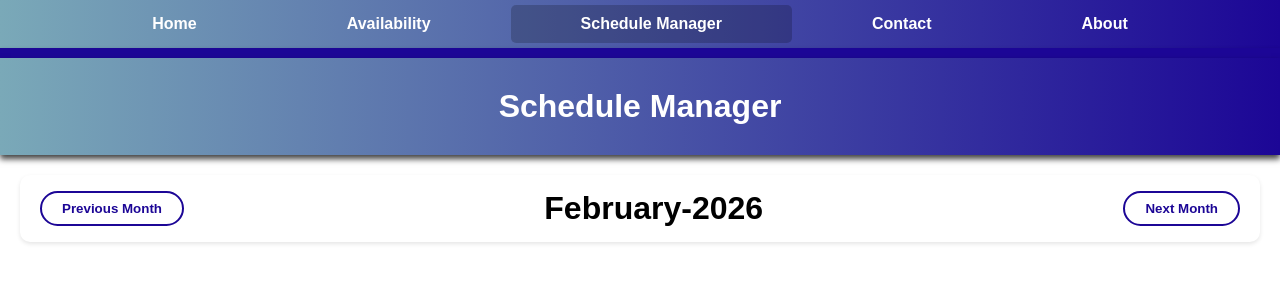
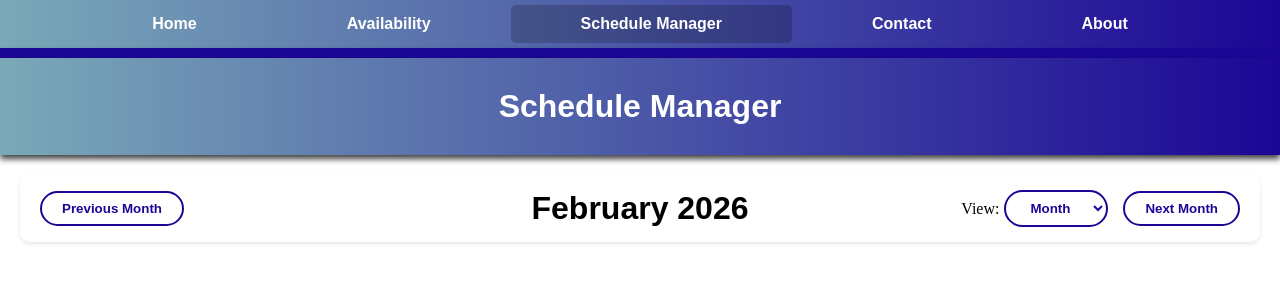
Before and after one commit to ronsobaka/Activities-Scheduling-System, a PHP site: page /scheduleManagerHTML.php in a window 1280 px wide. Shown: the top 300 px of the page. Run offline with PHP 8.4, Linux system fonts and the light colour scheme; a user stored in the database is signed in.

Commit message:
schedule manager headers

```diff
--- a/main/scheduleManager/scheduleManager.css
+++ b/main/scheduleManager/scheduleManager.css
@@ -15,14 +15,17 @@
     background: white;
     border-radius: 10px;
     box-shadow: 0 2px 4px rgba(0,0,0,0.1);
-    flex-wrap: wrap;
-    gap: 15px;
+    position: relative;
 }
 
 .schedule-manager-header h2 {
     font-family: Arial, Helvetica, sans-serif;
     font-size: 2em;
     margin: 0;
+    position: absolute;
+    left: 50%;
+    transform: translateX(-50%);
+    white-space: nowrap;
 }
 
 .schedule-manager-header button {
@@ -41,7 +44,31 @@
     color: white;
 }
 
-.view-dropdown {
+.schedule-manager-header button:first-child {
+    margin-right: auto;
+}
+
+.header-right {
+    display: flex;
+    align-items: center;
+    gap: 15px;
+    margin-left: auto;
+}
+.header-right {
+    display: flex;
+    align-items: center;
+    gap: 15px;
+    min-width: 120px;
+    justify-content: flex-end;
+}
+
+.view-dropdown-container {
+    display: flex;
+    align-items: center;
+    gap: 5px;
+}
+
+.view-dropdown-container select {
     padding: 8px 20px;
     border: 2px solid #1c0696;
     border-radius: 25px;
@@ -51,11 +78,11 @@
     cursor: pointer;
 }
 
-.view-dropdown:hover {
+.view-dropdown-container select:hover {
     background: #f0f0f0;
 }
 
-/* Calendar grid - will adapt to width */
+/* Calendar */
 .calendar-grid {
     display: grid;
     grid-template-columns: repeat(7, 1fr);
--- a/main/scheduleManager/scheduleManager.js
+++ b/main/scheduleManager/scheduleManager.js
@@ -1,12 +1,51 @@
 const currentDate = new Date();
 const monthNames = ["January", "February", "March", "April", "May", "June", "July", "August", "September", "October", "November", "December"];
-const day = currentDate.getDate();
-const month = monthNames[currentDate.getMonth()];
-const year = currentDate.getFullYear();
+let day = currentDate.getDate();
+let month = monthNames[currentDate.getMonth()];
+let year = currentDate.getFullYear();
+let selectedView = "month";
 generateSchedule();
 
+document.getElementById("viewDropdown").addEventListener("change", function(event) {
+    selectedView = event.target.value;
+    generateSchedule();
+});
+
+document.getElementById("prevMonth").addEventListener("click", function() {
+    month = monthNames[(monthNames.indexOf(month) - 1 + 12) % 12];
+    if (month === "December") {
+        year--;
+    }
+    generateSchedule();
+});
+
+document.getElementById("nextMonth").addEventListener("click", function() {
+    month = monthNames[(monthNames.indexOf(month) + 1) % 12];
+    if (month === "January") {
+        year++;
+    }
+    generateSchedule();
+});
+
 function generateSchedule() {
+    document.getElementById("scheduleManagerTitle").textContent = `${month} ${year}`;
+    if (selectedView === "month") {
+        generateMonthView();
+    } else if (selectedView === "week") {
+        generateWeekView();
+    } else if (selectedView === "day") {
+        generateDayView();
+    }
+};
 
+function generateMonthView() {
+    console.log("Month view selected");
+}
 
-    document.getElementById("scheduleManagerTitle").innerHTML = `${month}-${year}`;
+function generateWeekView() {
+    console.log("Week view selected");
 }
+
+function generateDayView() {
+    console.log("Day view selected");
+}
--- a/main/scheduleManager/scheduleManagerHTML.php
+++ b/main/scheduleManager/scheduleManagerHTML.php
@@ -41,10 +41,22 @@
         <div class="schedule-manager-header">
             <button id="prevMonth">Previous Month</button>
             <h2 id="scheduleManagerTitle">Schedule manager</h2>
-            <button id="nextMonth">Next Month</button>
+            <div class="header-right">
+                <div class="view-dropdown-container">
+                    <label for="viewDropdown">View:</label>
+                    <select id="viewDropdown">
+                        <option value="month">Month</option>
+                        <option value="week">Week</option>
+                        <option value="day">Day</option>
+                    </select>
+                </div>
+                <button id="nextMonth">Next Month</button>
+            </div>
+        </div>
 
+        <div id="scheduleManagerContent" class="schedule-manager-content">
+            <!-- Schedule content will be dynamically generated here -->
         </div>
-    </div>
 
     <script src="scheduleManager.js"></script>
 </body>
```
